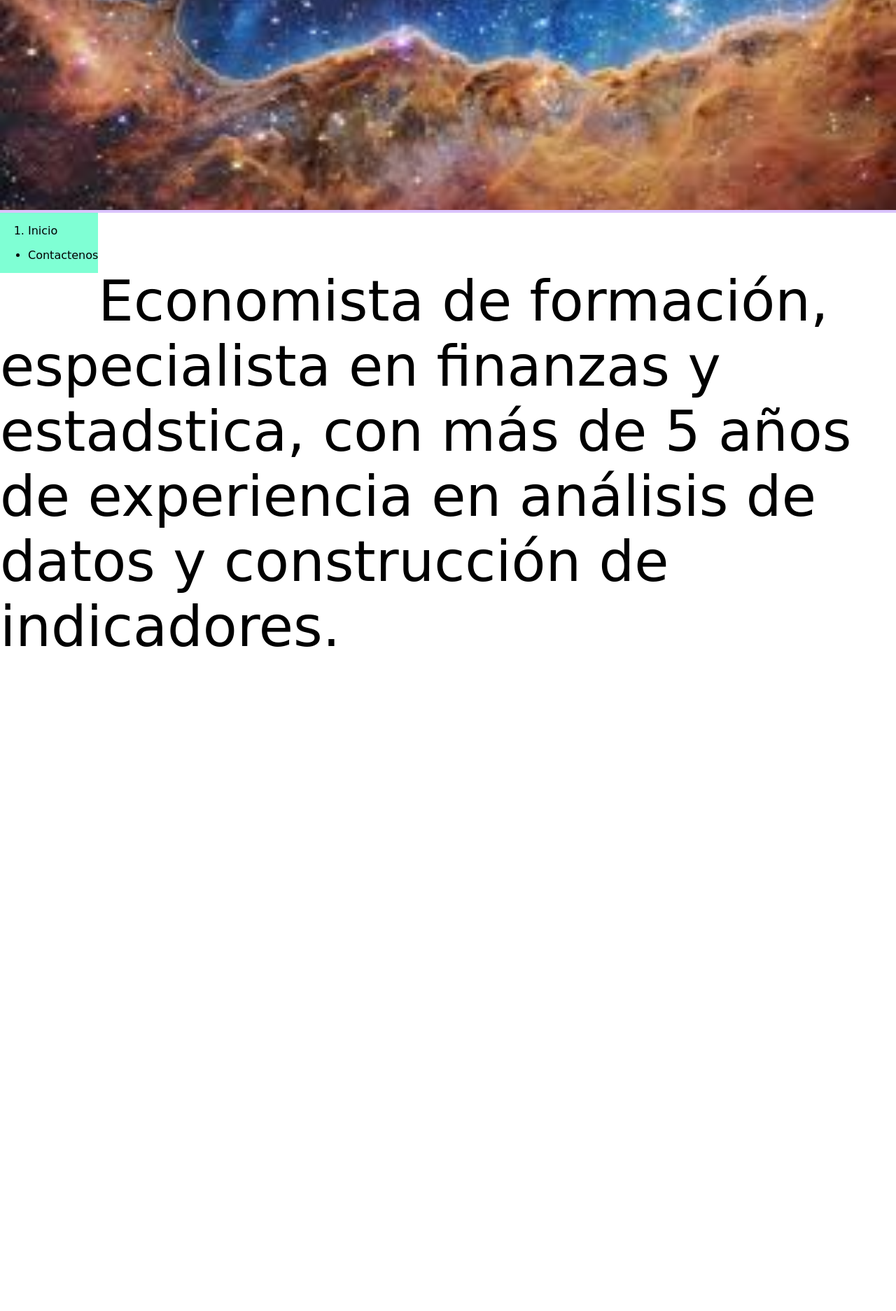
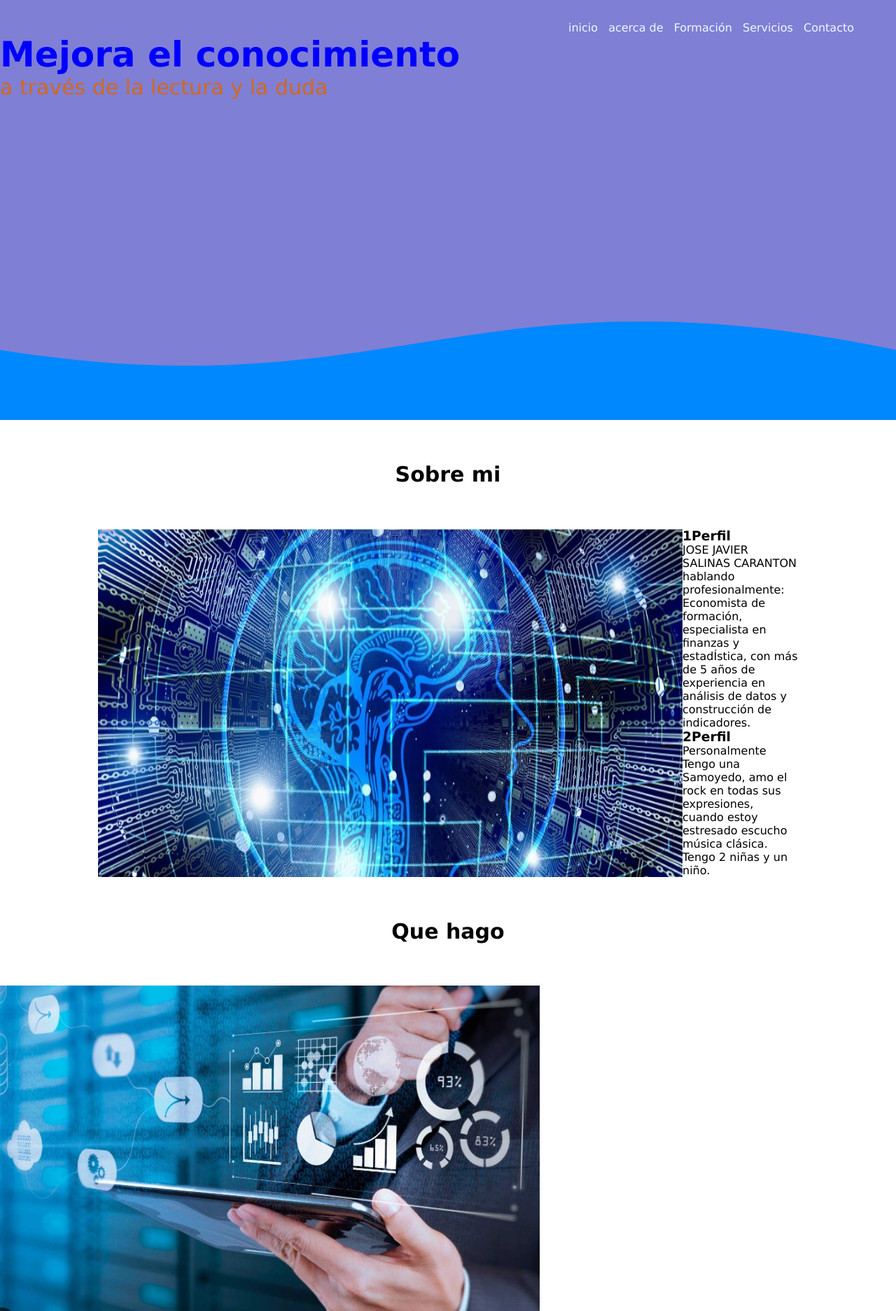
Before and after one commit to JoseSalinas1982/Mi-biografia, a plain HTML site: page index.html in a window 1280 px wide. Shown: the top 1873 px of the page at 70% size. Before the commit the page ends 1022 px from the top, so only its background shows below. Drawn offline with Linux system fonts and the light colour scheme.

Commit message:
actualización proyecto

```diff
--- a/index.html
+++ b/index.html
@@ -3,39 +3,109 @@
 <head>
     <meta charset="UTF-8">
     <meta name="viewport" content="width=device-width, initial-scale=1.0">
+    <title>Mi primer sitio web</title>
+    <link rel="shortcut icon" href="./assets/img/icon.png" type="image/x-icon">
     <link rel="stylesheet" href="styles.css">
-    <title>Mi first page</title>
+
+
+
 </head>
 <body>
     <header class="header">
-        <img class="logo" src="./assets/img/imagen.jpg"
-        alt="imagen-de-la-página">
-        <nav class="nav-bar">
-            <ol class="lista">
-                <li class="list-element">Inicio</li>
-            </ol>
-            <ul>
-                <li class="list-element">
-                    Contactenos
-                </li>
-            </ul>
+        <nav>
+            <a href="#">inicio</a>
+            <a href="#">acerca de </a>
+            <a href="#">Formación</a>
+            <a href="#">Servicios</a>
+            <a href="#">Contacto</a>
         </nav>
+
+        <section class="textos-header">
+            <h1> Mejora el conocimiento</h1>
+            <h2>a través de la lectura y la duda</h2>
+
+        </section>
+        <div class= "wave" style="height: 150px; overflow: hidden;" ><svg viewBox="0 0 500 150" preserveAspectRatio="none" style="height: 100%; width: 100%;"><path d="M0.00,49.98 C221.78,139.64 260.15,-76.45 500.00,49.98 L500.00,150.00 L0.00,150.00 Z" style="stroke: none; fill: #08f;"></path></svg></div>
+
     </header>
     <main>
         <section class="contenedor">
-            <p>
-                Economista de formación, especialista en finanzas y estadstica, con más de 5 años de experiencia en análisis de datos y construcción de indicadores.
-            </p>
+            <h2 class="titulo">Sobre mi</h2>
+            <div class="Formación">
+                <img src="./assets/img/Image 1.jpeg" alt="" class="imagen-about-us">
+                <div class="contenido-textos">
+                    <h3><span>1</span>Perfil</h3>
+                    <p>JOSE JAVIER SALINAS CARANTON
+                        hablando profesionalmente:
+                        Economista de formación, especialista en finanzas y estadÍstica, con más de 5 años de experiencia en análisis de datos y construcción de indicadores.
+
+                        <h3><span>2</span>Perfil</h3>
+                        <p> Personalmente
+                            Tengo una Samoyedo, amo el rock en todas sus expresiones, cuando estoy estresado escucho música clásica. Tengo 2 niñas y un niño.
+                    </p>
+
+                </div>
+            </div>
+        </section>
+        <section class="Portafolio">
+           <div class="Contenedor">
+                <h2 class="titulo">Que hago</h2>
+                <div class="galeria-port">
+                    <div class="imagen-port">
+                        <img src="./assets/img/Image 2.jpeg" alt="">
+                        <div class="hover-galeria">
+                            <img src="./assets/img/imagen.jpg" alt="">
+                            <p>Mi rol</p>
+                        </div>
+                    </div>
+                </div>
+                <div class="galeria-port">
+                    <div class="imagen-port">
+                        <img src="./assets/img/imagen.jpg" alt="">
+                        <div class="hover-galeria">
+                            <img src="./assets/img/imagen.jpg" alt="">
+                            <p>Mi rol</p>
+                        </div>
+                    </div>
+                </div>
+            </div>
+        </section>
+        <section class="clientes-contenedor">
+            <h2 class="titulo">que dicen de mi</h2>
+            <div class="card">
+                <img src="./assets/img/face.jpg" alt="">
+                <div class="contenido-texto-card"></div>
+                <h4>Name</h4>
+                <p>Lorem ipsum dolor sit amet consectetur adipisicing elit. Ad, exercitationem! ipsum dolor sit amet consectetur adipisicing elit. Debitis tenetur dolores corporis ullam tempore cumque sapiente iusto animi voluptatum magnam. Voluptas alias soluta cumque sapiente voluptatum recusandae voluptate impedit eligendi.</p>
+            </div>
+        </section>
+        <section class="about-services">
+            <div class="contenedor">
+                <h2 class="titulo">Mi servicios</h2>
+                <div class="servicio-cont">
+                    <div class="servicio-ind">
+                        <img src="./assets/img/ilustracion.jpg" alt="">
+                        <h3>Name</h3>
+                        <p>Lorem ipsum dolor sit amet consectetur adipisicing elit. Nulla, sit.</p>
+                    </div>
+                </div>
+            </div>
 
         </section>
     </main>
     <footer>
+        <div class="contenedor-footer">
+            <div class="content-foo">
+                <h4>Phone</h4>
+                <p>3124045947</p>
+            </div>
+            <div class="content-foo">
+                <h4>Email</h4>
+                <p>3124045947</p>
+            </div>
+        </div>
+       <h2 class="titulo-final">&copy; JJSC | Jose J Salinas</h2>
+    </footer>
 
-    </footer>
-    </header>
-
-<main>
-
-</main>
 </body>
 </html>
--- a/styles.css
+++ b/styles.css
@@ -1,32 +1,93 @@
-body {
+*{
     margin: 0;
     padding: 0;
     box-sizing: border-box;
-    font-family: 'Phudu', cursive;
 }
 
-.header{
-    background: rgb(218,195,252);
-    background: linear-gradient(90deg, rgba(218,195,252,1) 0%) rg
-}
-
-.logo{
-    width: 100%;
-    height: 300px;
-    object-fit: cover;
-}
-
-.nav-bar{
-    background-color: aquamarine;
-    float: left;
-}
-
-.lists-elements{
-    color: cornsilk;
-    text-decoration: none;
-    list-style: none;
+body{
+    font-family: 'Verdana' ;
 }
 
 .contenedor{
-    font-size: 80px;
+    padding: 60px 0;
+    width: 90%;
+    max-width: 1000px;
+    margin: auto;
+    overflow: hidden ;
 }
+
+.titulo{
+    color: black;
+    font-size: 30px;
+    text-align: center;
+    margin-bottom: 60px;
+}
+
+/* Header */
+
+header{
+    width: 100%;
+    height: 600px;
+    background: #7F7FD5;
+    /* fallback for old browsers */
+    background: -webkit-linear-gradient(to right, hsla(176, 68%, 74%, 0.452), hsla(219, 67%, 72%, 0.5), #7F7FD5), url(./assets/img/portada.jpg);
+    /* Chrome 10-25, Safari 5.1-6 */
+    background: linear-gradient(to right, hsla(176, 68%, 74%, 0.459), hsla(219, 66%, 72%, 0.568), #7F7FD5), url(./assets/img/portada.jpg)
+    /* W3C, IE 10+/ Edge, Firefox 16+, Chrome 26+, Opera 12+, Safari 7+ */
+    background-size: cover;
+    background-attachment: fixed;
+    position: relative;
+}
+
+nav{
+    text-align: right;
+    padding: 30px 50px 0 0;
+}
+
+nav >a{
+    color:aliceblue;
+    font-weight: 300;
+    text-decoration: none;
+    font-size: 16px;
+    margin-right: 10px;
+}
+
+nav >a: hover {
+       text-decoration: underline;
+}
+
+header.textos-header{
+    display: flex;
+    height: 430 px;
+    width: 100%;
+    align-items: center;
+    justify-content: center;
+    flex-direction: column;
+    text-align: center;
+}
+
+.textos-header h1{
+    font-size: 50px;
+    color:blue
+}
+
+.textos-header h2{
+    font-size: 30px;
+    font-weight: 300;
+    color:chocolate
+}
+
+
+
+.wave{
+    position: absolute;
+    bottom: 0;
+    width: 100%;
+}
+
+/* About us */
+
+.Formación{
+    display: flex;
+    justify-content: space-evenly;
+}
```
Also changed, not shown: assets/img/Image 1.jpeg (added), assets/img/Image 2.jpeg (added), assets/img/face.jpg (added), assets/img/icon.png (added), assets/img/ilustracion.jpg (added), assets/img/portada.jpg (added).
